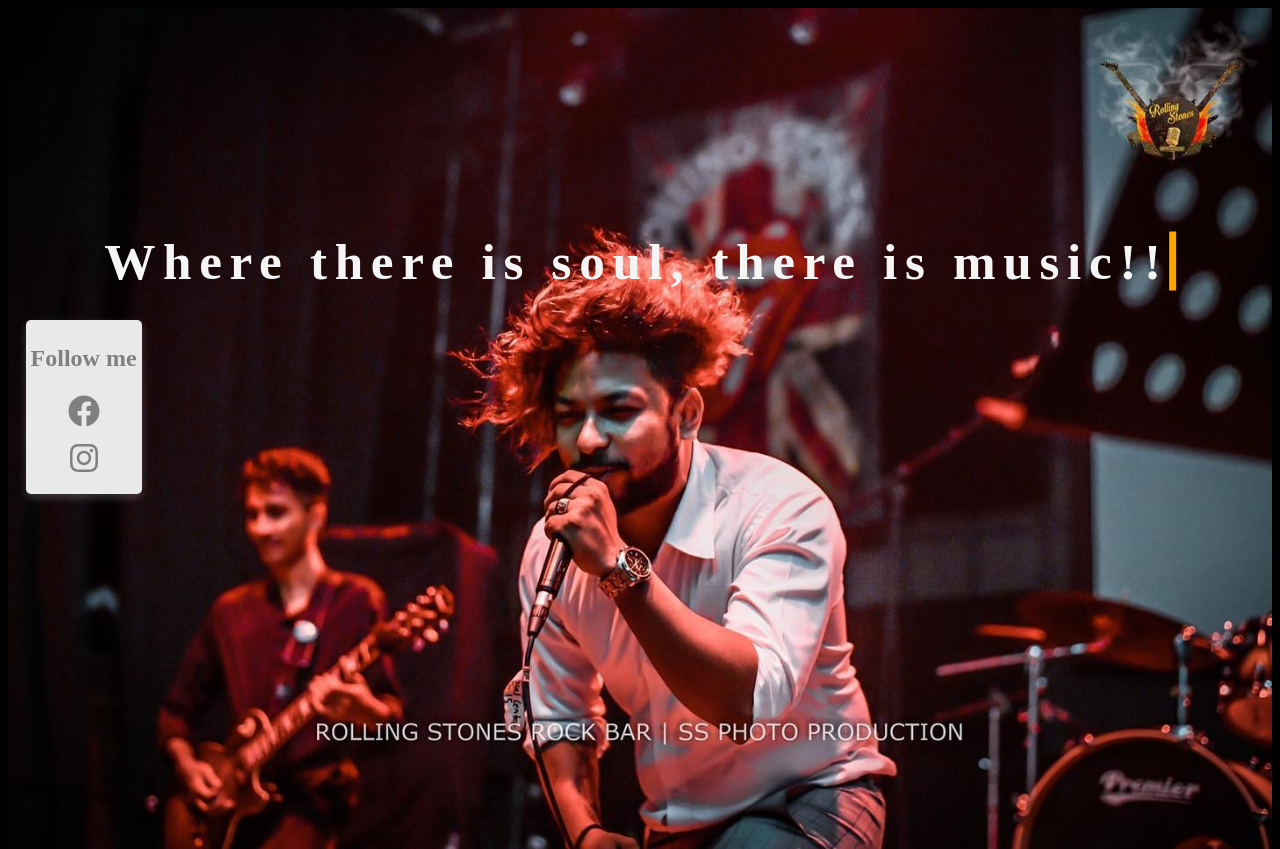
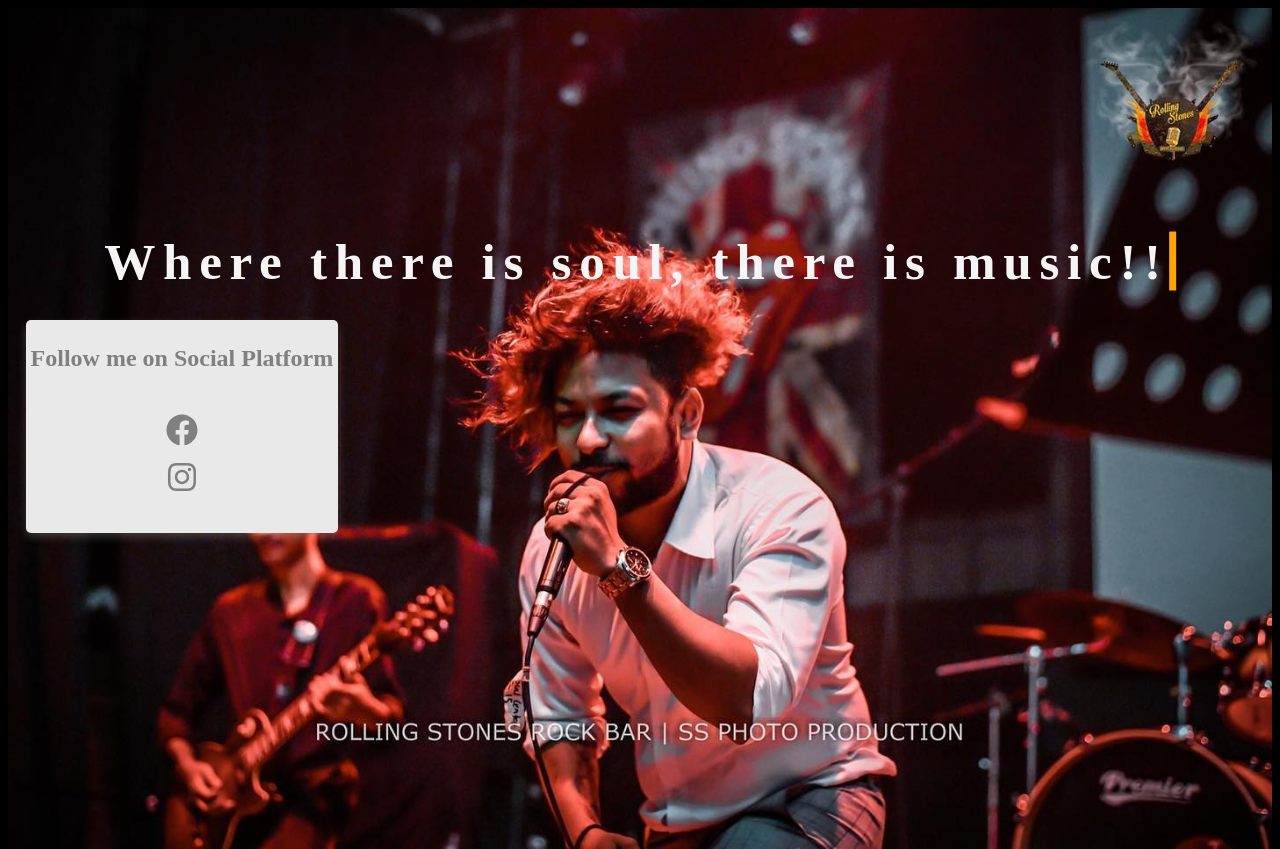
Before and after one commit to ranjan435/gatsby, a Gatsby site: page / in a window 1280 px wide. Shown: the top 849 px of the page. Built offline with nearby package versions, Linux system fonts and the light colour scheme; Gatsby itself is replaced by a stand-in of ours.

Commit message:
a slight change

```diff
--- a/src/pages/index.js
+++ b/src/pages/index.js
@@ -7,7 +7,7 @@ export default function Home() {
     <div className="mainDiv">
       {/* <div className="card"> */}
         <div className="socialFixedIcons card">
-          <h2>Follow me</h2>
+          <h2>Follow me on Social Platform</h2>
           <ul>
             <li><FontAwesomeIcon icon={faFacebook}/></li>
             <li><FontAwesomeIcon icon={faInstagram} /></li>
```
